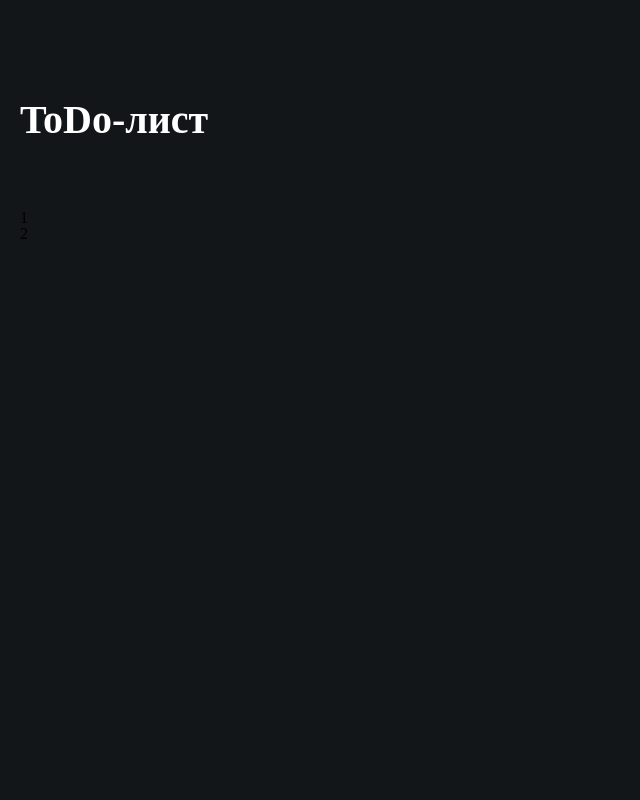
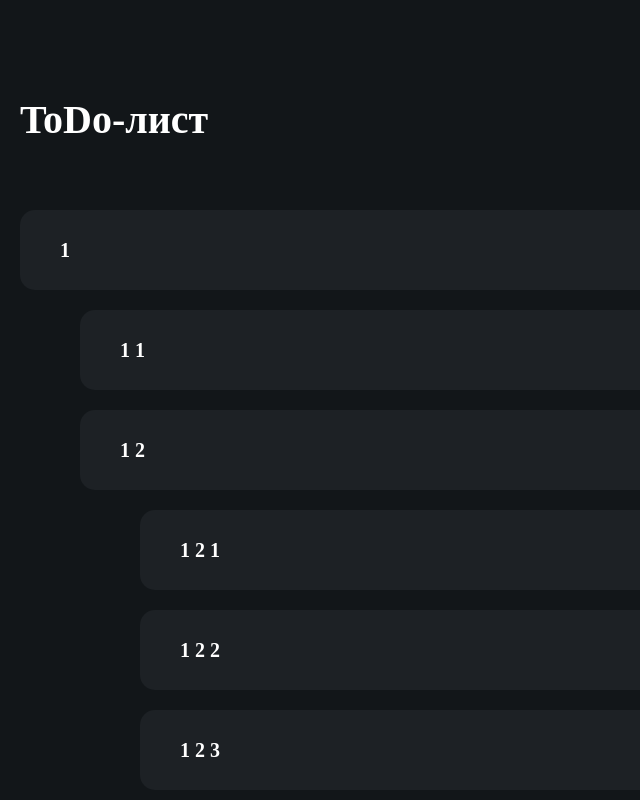
Before and after one commit to RomanDeveloperGit/face-pass-task, a React app: page / in a window 1280 px wide. Shown: the top 800 px of the page, without its empty margins (0-640 px from the left). Built offline with nearby package versions, Linux system fonts and the light colour scheme.

Commit message:
Added tasks display

```diff
--- a/src/components/TaskItem/TaskItem.jsx
+++ b/src/components/TaskItem/TaskItem.jsx
@@ -1,10 +1,13 @@
 import React from 'react';
+import TaskList from '../TaskList/TaskList';
+import { TaskItemContainer } from './TaskItem.styled';
 
-const TaskItem = () => {
+const TaskItem = ({ task, currentNestingLevel }) => {
     return (
-        <div>
-
-        </div>
+        <>
+			<TaskItemContainer currentNestingLevel={currentNestingLevel}>{task.text}</TaskItemContainer>
+			{task.children && <TaskList tasks={task.children} currentNestingLevel={++currentNestingLevel} />}
+		</>
     );
 };
 
--- a/src/components/TaskItem/TaskItem.styled.jsx
+++ b/src/components/TaskItem/TaskItem.styled.jsx
@@ -1 +1,13 @@
 import styledComponents from 'styled-components';
+
+export const TaskItemContainer = styledComponents.div`
+    font-size: 20px;
+    font-weight: 600;
+    color: #ffffff;
+
+    background-color: #1D2125;
+    border-radius: 15px;
+
+    padding: 30px 40px;
+    margin-left: ${props => props.currentNestingLevel * 60}px;
+`;
--- a/src/components/TaskList/TaskList.jsx
+++ b/src/components/TaskList/TaskList.jsx
@@ -1,11 +1,10 @@
 import React from 'react';
+import TaskItem from '../TaskItem/TaskItem';
 
-const TaskList = ({ tasks }) => {
-	console.log(tasks);
-
+const TaskList = ({ tasks, currentNestingLevel }) => {
 	return (
 		<>
-			{tasks.map(task => <div>{task.text}</div>)}
+			{tasks.map(task => <TaskItem task={task} currentNestingLevel={currentNestingLevel} key={task.id} />)}
 		</>
 	);
 };
--- a/src/pages/TaskManagerPage/TaskManagerPage.jsx
+++ b/src/pages/TaskManagerPage/TaskManagerPage.jsx
@@ -1,7 +1,7 @@
 import React from 'react';
 import { useSelector } from 'react-redux';
 import TaskList from '../../components/TaskList/TaskList';
-import { TaskManagerContainer, TaskManagerSection, TaskManagerTitle } from './TaskManagerPage.styled';
+import { TaskListContainer, TaskManagerContainer, TaskManagerSection, TaskManagerTitle } from './TaskManagerPage.styled';
 
 const TaskManagerPage = () => {
 	const tasks = useSelector(state => state.taskManager);
@@ -10,7 +10,9 @@ const TaskManagerPage = () => {
 		<TaskManagerSection>
 			<TaskManagerContainer>
 				<TaskManagerTitle>ToDo-лист</TaskManagerTitle>
-				<TaskList tasks={tasks} />
+				<TaskListContainer>
+					<TaskList tasks={tasks} currentNestingLevel={0} />
+				</TaskListContainer>
 			</TaskManagerContainer>
 		</TaskManagerSection>
 	);
--- a/src/pages/TaskManagerPage/TaskManagerPage.styled.jsx
+++ b/src/pages/TaskManagerPage/TaskManagerPage.styled.jsx
@@ -22,3 +22,10 @@ export const TaskManagerTitle = styledComponents.h1`
 
 	margin-bottom: 70px;
 `;
+
+export const TaskListContainer = styledComponents.div`
+	display: flex;
+	flex-direction: column;
+
+	row-gap: 20px;
+`;
--- a/src/store/actionCreators/taskManager.js
+++ b/src/store/actionCreators/taskManager.js
@@ -7,7 +7,7 @@ const taskManagerActionCreators = {
 
 		}
 	}),
-	setCompleteStatus: () => ({
+	setCompleteStatus: id => ({
 		type: SET_COMPLETE_STATUS_TASK,
 		payload: {
 
```
